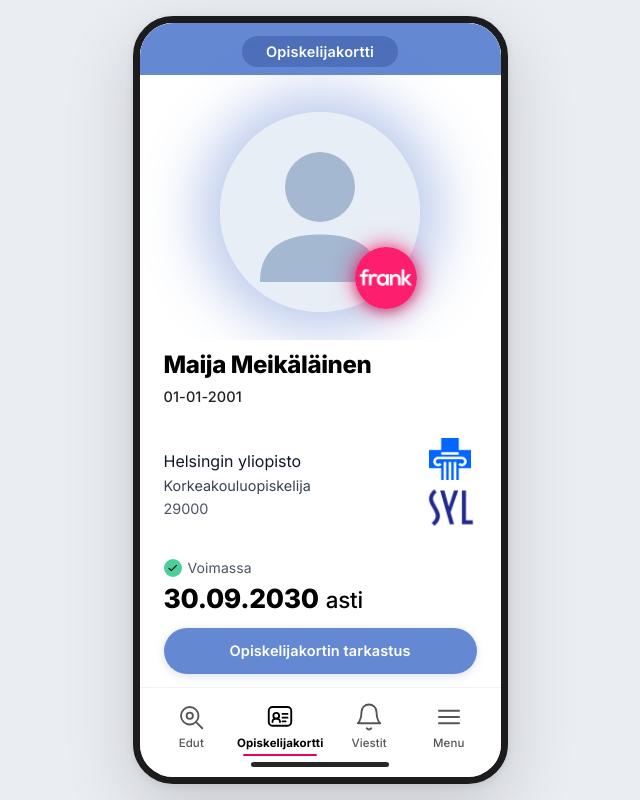
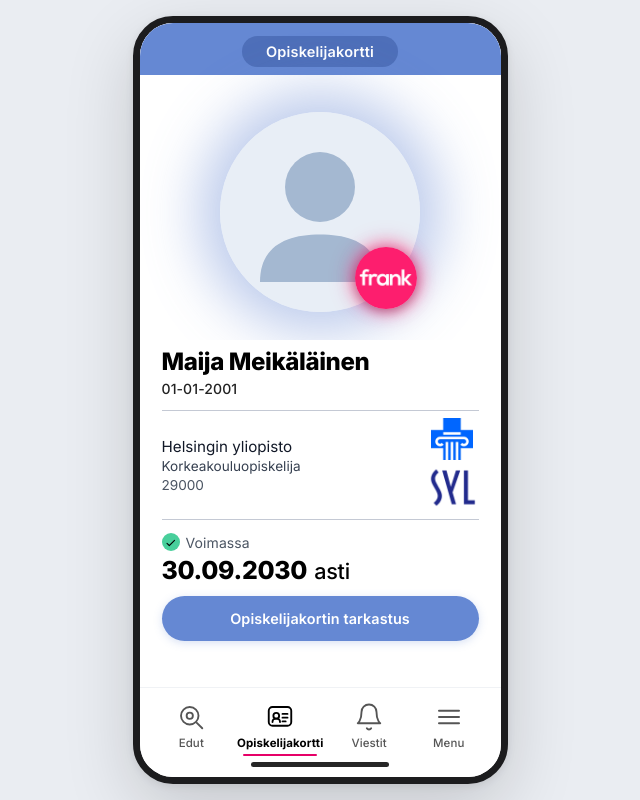
Before and after one commit to vuorelanvenski-lab/frank, a React (Vite) app: page / in a window 1280 px wide. Shown: the whole page, without its empty margins (320-960 px from the left). Built offline with nearby package versions, Linux system fonts and the light colour scheme.

Commit message:
Strengthen divider line visibility and slightly tighten text under profile picture

```diff
--- a/src/App.css
+++ b/src/App.css
@@ -190,7 +190,7 @@
   flex: 1;
   min-height: 0; /* Critical so flex child shrinks properly */
   background: #ffffff;
-  padding: 4px 24px 14px 24px;
+  padding: 4px 22px 10px 22px;
   display: flex;
   flex-direction: column;
   overflow: hidden; /* Strictly non-scrollable */
@@ -198,74 +198,79 @@
   overscroll-behavior: none;
 }
 
-/* Student Identity (Name & DOB) */
+/* Student Identity (Name & DOB) - slightly tighter */
 .student-identity {
-  margin-top: 6px;
+  margin-top: 4px;
   text-align: left;
 }
 
 .student-name {
-  font-size: clamp(23px, 3vh, 26.5px);
+  font-size: clamp(23px, 3vh, 26px);
   font-weight: 800;
   color: #000000;
   letter-spacing: -0.4px;
   margin: 0;
-  line-height: 1.25;
+  line-height: 1.2;
 }
 
-/* Spacing between birthdate and name */
+/* Tighter spacing between birthdate and name */
 .student-birthdate {
-  font-size: 14.5px;
+  font-size: 14px;
   font-weight: 500;
   color: #222222;
-  margin: 8px 0 12px 0;
+  margin: 4px 0 6px 0;
   letter-spacing: 0.1px;
 }
 
-/* Clearly visible crisp dividers */
+/* Highly visible crisp divider lines */
 .card-divider {
+  display: block;
+  width: 100%;
   height: 1px;
-  background: #d1d5db;
-  margin: 10px 0;
-  width: 100%;
+  min-height: 1px;
+  border: none;
+  border-top: 1px solid #c4c9d4;
+  background-color: #c4c9d4;
+  margin: 7px 0;
+  flex-shrink: 0;
 }
 
-/* Institution & SYL Row - Bigger Typography */
+/* Institution & SYL Row - Tighter Spacing */
 .institution-row {
   display: flex;
   justify-content: space-between;
   align-items: center;
-  padding: 1px 0;
+  padding: 0;
 }
 
 .institution-info {
   display: flex;
   flex-direction: column;
-  gap: 3.5px;
+  gap: 2px;
 }
 
 .university-name {
-  font-size: clamp(15px, 2vh, 16.5px);
+  font-size: clamp(14.5px, 1.9vh, 16px);
   font-weight: 400;
   color: #111827;
   margin: 0;
-  line-height: 1.35;
+  line-height: 1.25;
 }
 
 .study-level {
-  font-size: clamp(14px, 1.8vh, 15px);
+  font-size: clamp(13.5px, 1.7vh, 14.5px);
   font-weight: 400;
   color: #374151;
   margin: 0;
-  line-height: 1.35;
+  line-height: 1.25;
 }
 
 .student-number {
-  font-size: clamp(14px, 1.8vh, 15px);
+  font-size: clamp(13.5px, 1.7vh, 14.5px);
   font-weight: 400;
   color: #4b5563;
   margin: 0;
-  line-height: 1.35;
+  line-height: 1.25;
 }
 
 /* SYL Logo Stack */
@@ -330,36 +335,36 @@
 
 /* Gap between validity date and button */
 .validity-date-row {
-  margin-top: 2px;
-  margin-bottom: 8px;
+  margin-top: 1px;
+  margin-bottom: 6px;
   display: flex;
   align-items: baseline;
   gap: 7px;
 }
 
 .validity-date-number {
-  font-size: clamp(24px, 3.3vh, 27.5px);
+  font-size: clamp(23.5px, 3.1vh, 26.5px);
   font-weight: 800;
   color: #000000;
   letter-spacing: -0.3px;
 }
 
 .validity-date-suffix {
-  font-size: clamp(21px, 2.8vh, 24px);
+  font-size: clamp(20.5px, 2.7vh, 23.5px);
   font-weight: 500;
   color: #000000;
   letter-spacing: -0.2px;
 }
 
-/* Action button: original spacious margins */
+/* Action button: slightly tighter margins */
 .inspection-button {
   background-color: #6588d3;
   color: #ffffff;
   border: none;
   border-radius: 25px;
-  height: clamp(46px, 5.8vh, 50px);
+  height: clamp(45px, 5.6vh, 49px);
   width: 100%;
-  font-size: clamp(14.5px, 1.8vh, 15.5px);
+  font-size: clamp(14px, 1.8vh, 15px);
   font-weight: 600;
   letter-spacing: 0.1px;
   cursor: pointer;
@@ -369,8 +374,8 @@
   display: flex;
   align-items: center;
   justify-content: center;
-  margin-top: 6px;
-  margin-bottom: 18px;
+  margin-top: 5px;
+  margin-bottom: 14px;
   flex-shrink: 0;
 }
 
```
